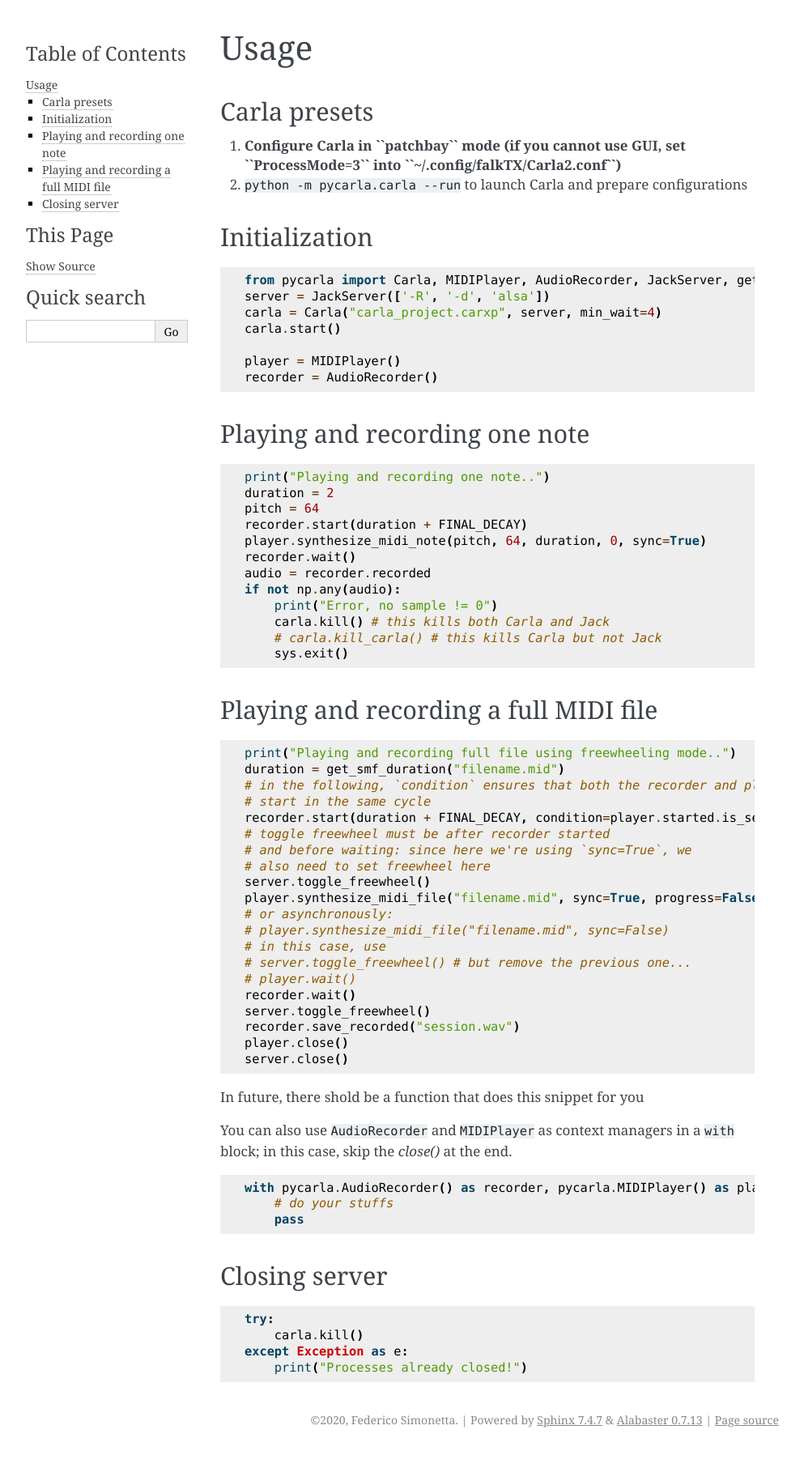
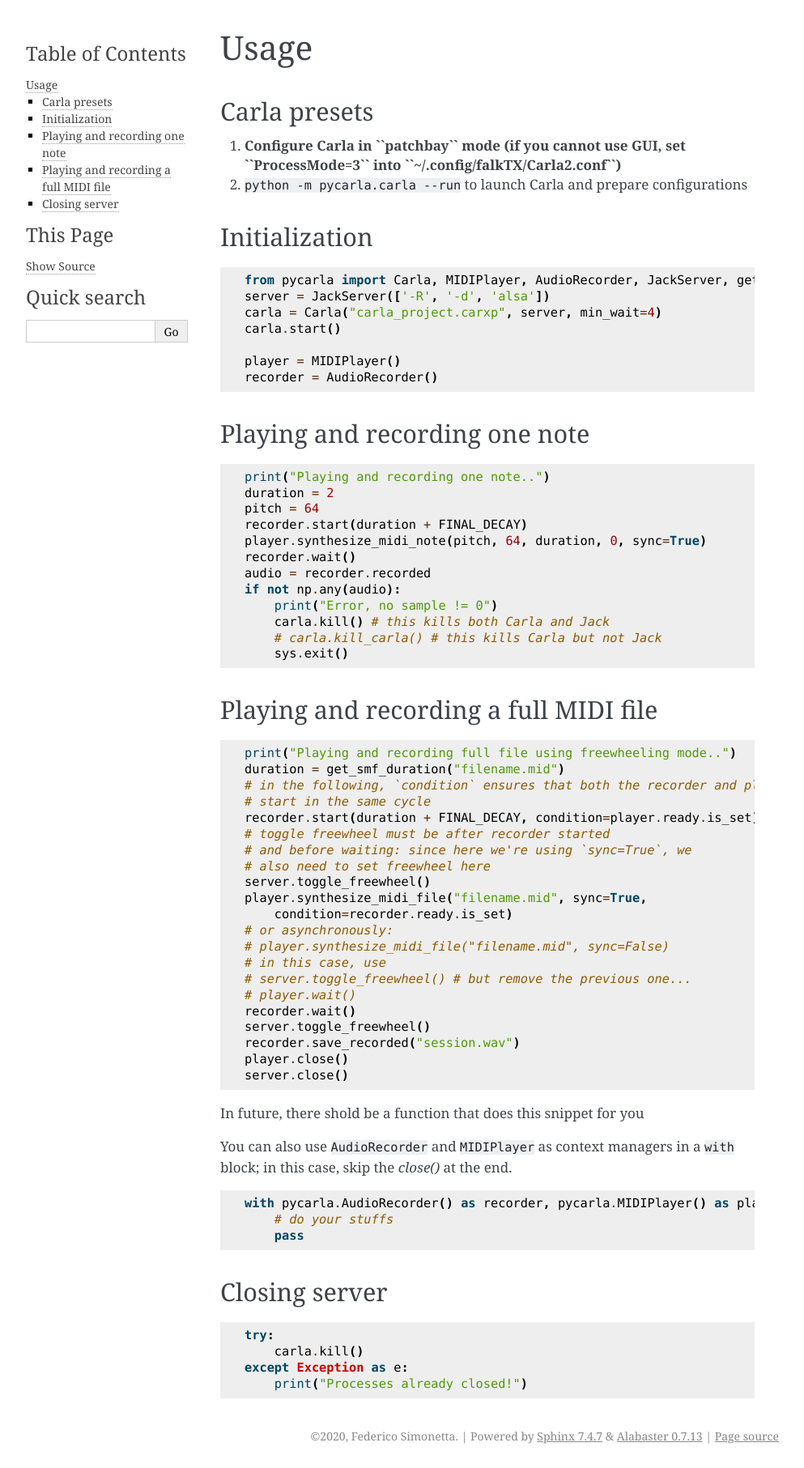
Before and after one commit to LIMUNIMI/pycarla, a Sphinx documentation site: the page built from docs/Examples.rst, in a window 1280 px wide. Shown: the whole page at 81% size, without its empty margins (148-1141 px from the left). Built offline with Sphinx 7.4.7, drawn with Linux system fonts in a browser that asks for light colours.

Commit message:
Minor edit to example

```diff
--- a/docs/Examples.rst
+++ b/docs/Examples.rst
@@ -47,12 +47,13 @@ Playing and recording a full MIDI file
     duration = get_smf_duration("filename.mid")
     # in the following, `condition` ensures that both the recorder and player
     # start in the same cycle
-    recorder.start(duration + FINAL_DECAY, condition=player.started.is_set)
+    recorder.start(duration + FINAL_DECAY, condition=player.ready.is_set)
     # toggle freewheel must be after recorder started
     # and before waiting: since here we're using `sync=True`, we
     # also need to set freewheel here
     server.toggle_freewheel()
-    player.synthesize_midi_file("filename.mid", sync=True, progress=False)
+    player.synthesize_midi_file("filename.mid", sync=True,
+        condition=recorder.ready.is_set)
     # or asynchronously:
     # player.synthesize_midi_file("filename.mid", sync=False)
     # in this case, use
```
